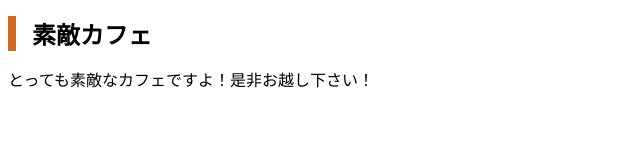
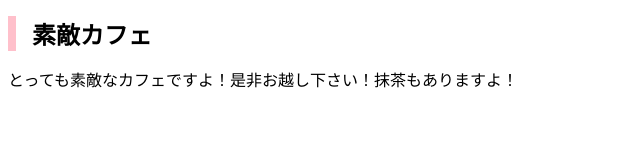
Before and after one commit to tanax66/mycafe, a plain HTML site: page index.html in a window 1280 px wide. Shown: the whole page, without its empty margins (0-640 px from the left). Drawn offline with Linux system fonts and the light colour scheme.

Commit message:
Add files via upload

```diff
--- a/css/styles.css
+++ b/css/styles.css
@@ -1,5 +1,5 @@
 h1 {
   font-size: 24px;
   padding-left: 16px;
-  border-left: 8px solid chocolate;
+  border-left: 8px solid pink;
 }
--- a/index.html
+++ b/index.html
@@ -8,6 +8,6 @@
 </head>
 <body>
   <h1>素敵カフェ</h1>
-  <p>とっても素敵なカフェですよ！是非お越し下さい！</p>
+  <p>とっても素敵なカフェですよ！是非お越し下さい！抹茶もありますよ！</p>
 </body>
 </html>
```
